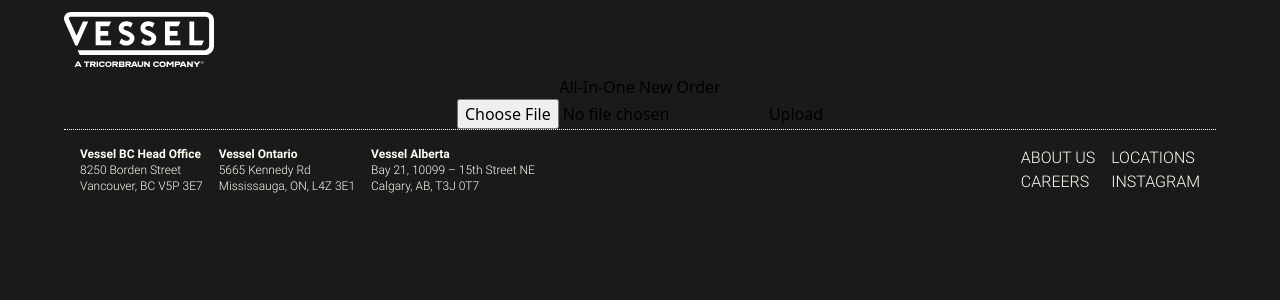
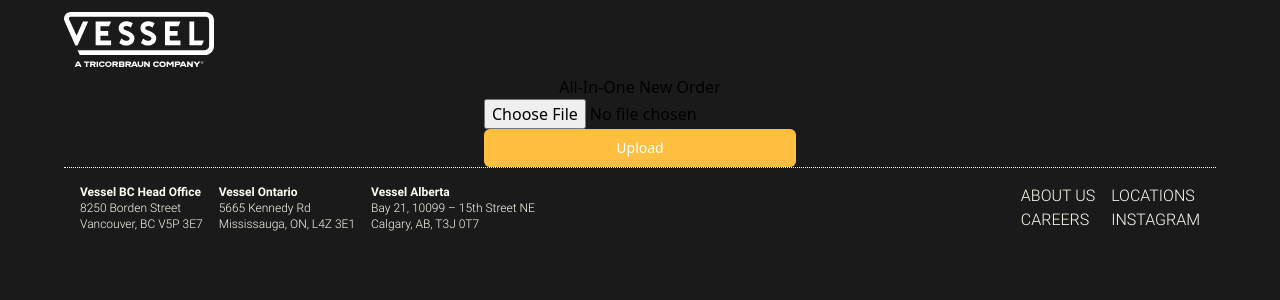
Before and after one commit to VesselPackaging/vesselsite_nextjs, a Next.js app: page /order/allinone/new in a window 1280 px wide. Shown: the top 300 px of the page. Built offline with nearby package versions, Linux system fonts and the light colour scheme; a web font is replaced by a local one.

Commit message:
Add Prettier and ESLint configurations

```diff
--- a/components/forms/inputs/FileUpload.jsx
+++ b/components/forms/inputs/FileUpload.jsx
@@ -1,44 +1,67 @@
 'use client';
-import {useState, useEffect} from 'react';
+import { useState, useEffect } from 'react';
 import { useOrderStore } from 'utils/state/store/Order.js';
 
 const FileUpload = (customerInfo) => {
-    const [file, setFile] = useState(null)
-    const order = useOrderStore(state => state.order);
+  const [file, setFile] = useState(null);
+  const [isSubmitDisabled, setIsSubmitDisabled] = useState(false);
+  const order = useOrderStore((state) => state.order);
   const { companyName, brand } = order;
 
   const onSubmit = async (e) => {
-        e.preventDefault()
+    e.preventDefault();
     if (!file) {
-            return
+      return;
     }
     try {
-            const data = new FormData()
-            data.set('file', file)
+      const data = new FormData();
+      data.set('file', file);
       data.append('companyName', companyName);
       data.append('brand', brand);
 
       const res = await fetch('/api/upload', {
         method: 'POST',
-                body: data
-            })
-            if(!res.ok) throw new Error(await res.text())
-        } catch(e) {
-            console.error(e)
+        body: data,
+      });
+      if (!res.ok) throw new Error(await res.text());
+    } catch (e) {
+      console.error(e);
     }
-    }
+  };
   return (
-    <div>
-        <form onSubmit={onSubmit}>
+    <form>
       <input
         type="file"
         name="file"
-                onChange={(e) => setFile(e.target.files[0])}
+        onChange={(e) => {
+          const file = e.target.files[0];
+          const sizeInMB = file.size / (1024 * 1024);
+          const extension = file.name.split('.').pop().toLowerCase();
+          const acceptableExtensions = ['ai', 'pdf'];
+
+          if (sizeInMB > 150) {
+            alert('File size exceeds 150MB. Please select a smaller file.');
+            setFile(null);
+            setIsSubmitDisabled(true);
+          } else if (!acceptableExtensions.includes(extension)) {
+            alert('Invalid file type. Please select a .ai or .pdf file.');
+            setFile(null);
+            setIsSubmitDisabled(true);
+          } else {
+            setFile(file);
+            setIsSubmitDisabled(false);
+          }
+        }}
       />
-            <input type="submit" value="Upload" />
+      <button
+        type="submit"
+        disabled={isSubmitDisabled}
+        className={`group relative w-full flex justify-center py-2 px-4 border border-transparent text-sm font-medium rounded-md text-white ${isSubmitDisabled ? 'bg-gray-500' : 'bg-vp-yellow hover:bg-vp-green focus:outline-none focus:ring-2 focus:ring-offset-2 focus:ring-indigo-500'}`}
+      >
+        Upload
+      </button>{' '}
     </form>
-    </div>
-  )
-}
+  );
+};
 
-export default FileUpload
+export default FileUpload;
```
Also changed, not shown: app/api/token/route.js (+6 -3 lines), app/order/page.jsx (+25 -8 lines), components/Splash.jsx (+12 -12 lines), package.json (+9 -0 lines), .eslintrc.json (added), .prettierrc.json (added), 1 other file (tests, documents, lock files or other folders). Lines whose indentation alone changed are shown as unchanged.
